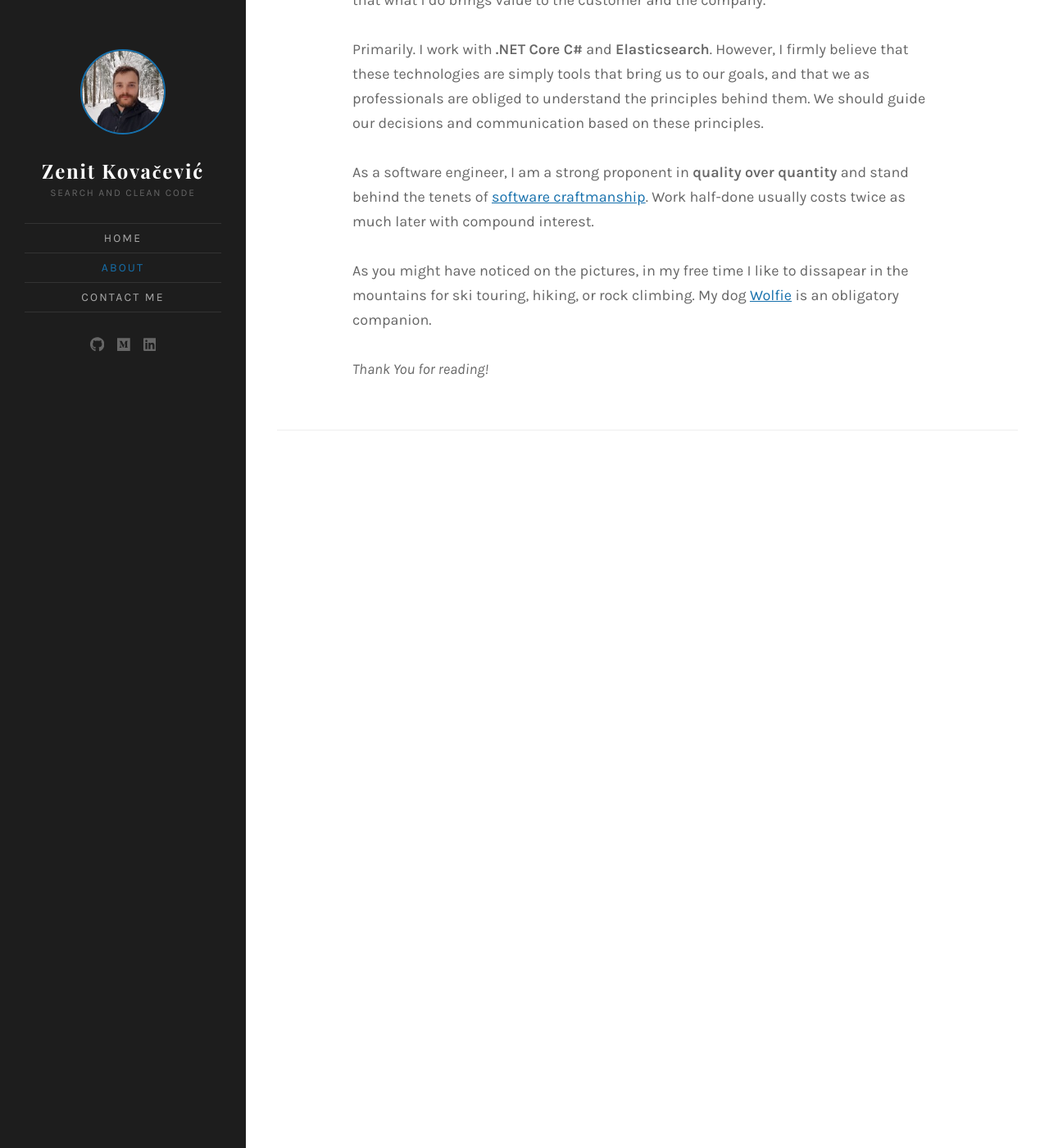
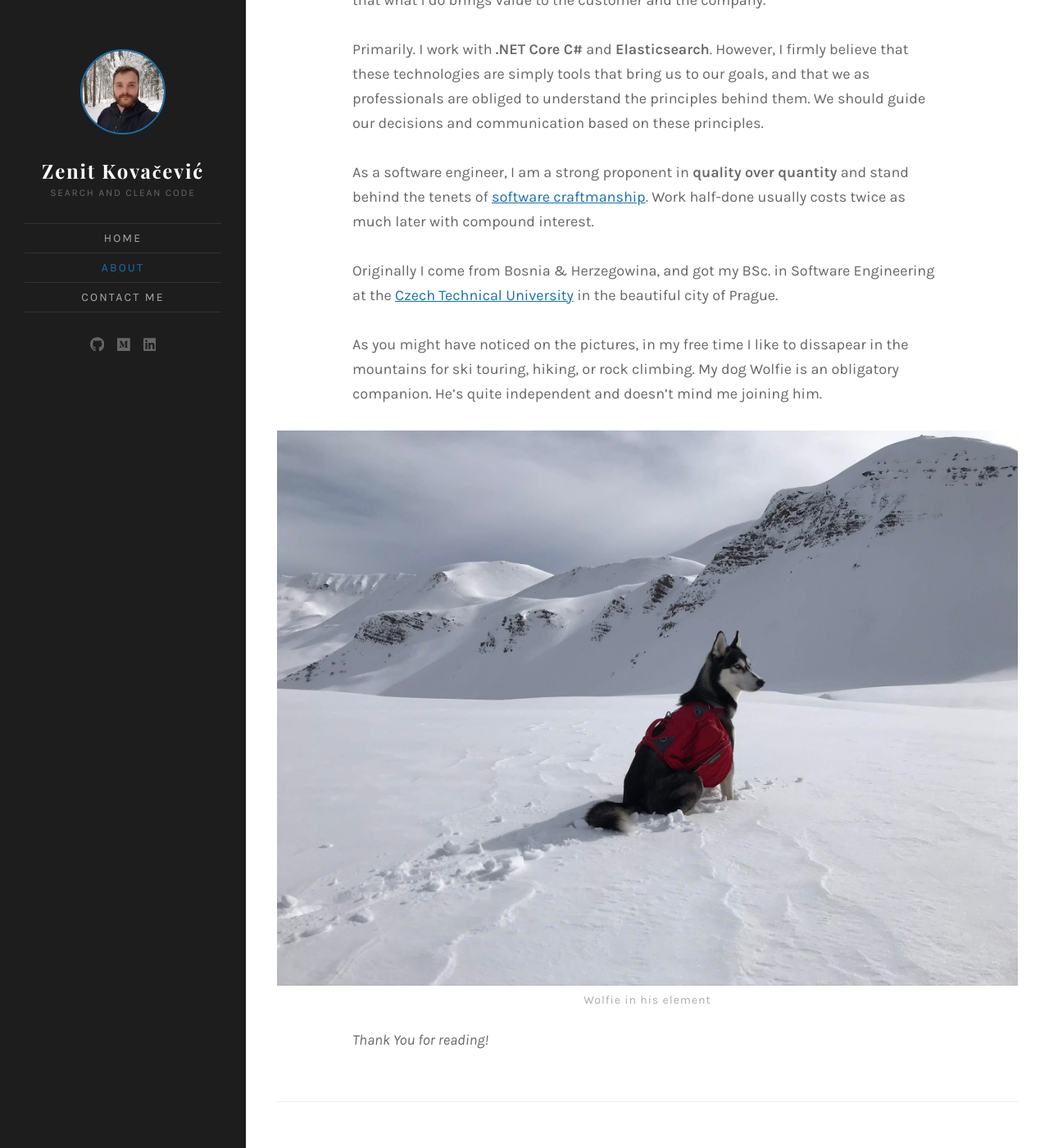
Before and after one commit to ZenitK/zenitk.github.io, a Jekyll site: the page built from about.md, in a window 1280 px wide and 1400 px high, scrolled down 1059 px. Shown: the whole window at 82% size. Built offline with Jekyll 4.4.1, drawn with Linux system fonts in a browser that asks for light colours; some web fonts are replaced.

Commit message:
Some Wolfie in there

```diff
--- a/about.md
+++ b/about.md
@@ -1,6 +1,6 @@
 ---
 layout: page
-title: About
+title: About Me
 featured_image: /assets/images/pages/about.jpg
 ---
 
@@ -10,6 +10,11 @@ Primarily. I work with **.NET Core C#** and **Elasticsearch**. However, I firmly
 
 As a software engineer, I am a strong proponent in **quality over quantity** and stand behind the tenets of [software craftmanship](https://en.wikipedia.org/wiki/Software_craftsmanship). Work half-done usually costs twice as much later with compound interest.
 
-As you might have noticed on the pictures, in my free time I like to dissapear in the mountains for ski touring, hiking, or rock climbing. My dog [Wolfie](https://photos.app.goo.gl/QNWSkYm5iZqJ5HCo6) is an obligatory companion.
+Originally I come from Bosnia & Herzegowina, and got my BSc. in Software Engineering at the [Czech Technical University](https://www.cvut.cz/en) in the beautiful city of Prague.
+
+As you might have noticed on the pictures, in my free time I like to dissapear in the mountains for ski touring, hiking, or rock climbing.
+My dog Wolfie is an obligatory companion. He's quite independent and doesn't mind me joining him.
+
+{% include image-caption.html imageurl="/assets/images/posts/2020/hello-world/Wolfie.jpeg#wide" title="Wolfie" caption="Wolfie in his element" %}
 
 *Thank You for reading!*
```
Also changed, not shown: contact.html (+1 -7 lines), assets/images/posts/2020/hello-world/Wolfie.jpeg (added).
